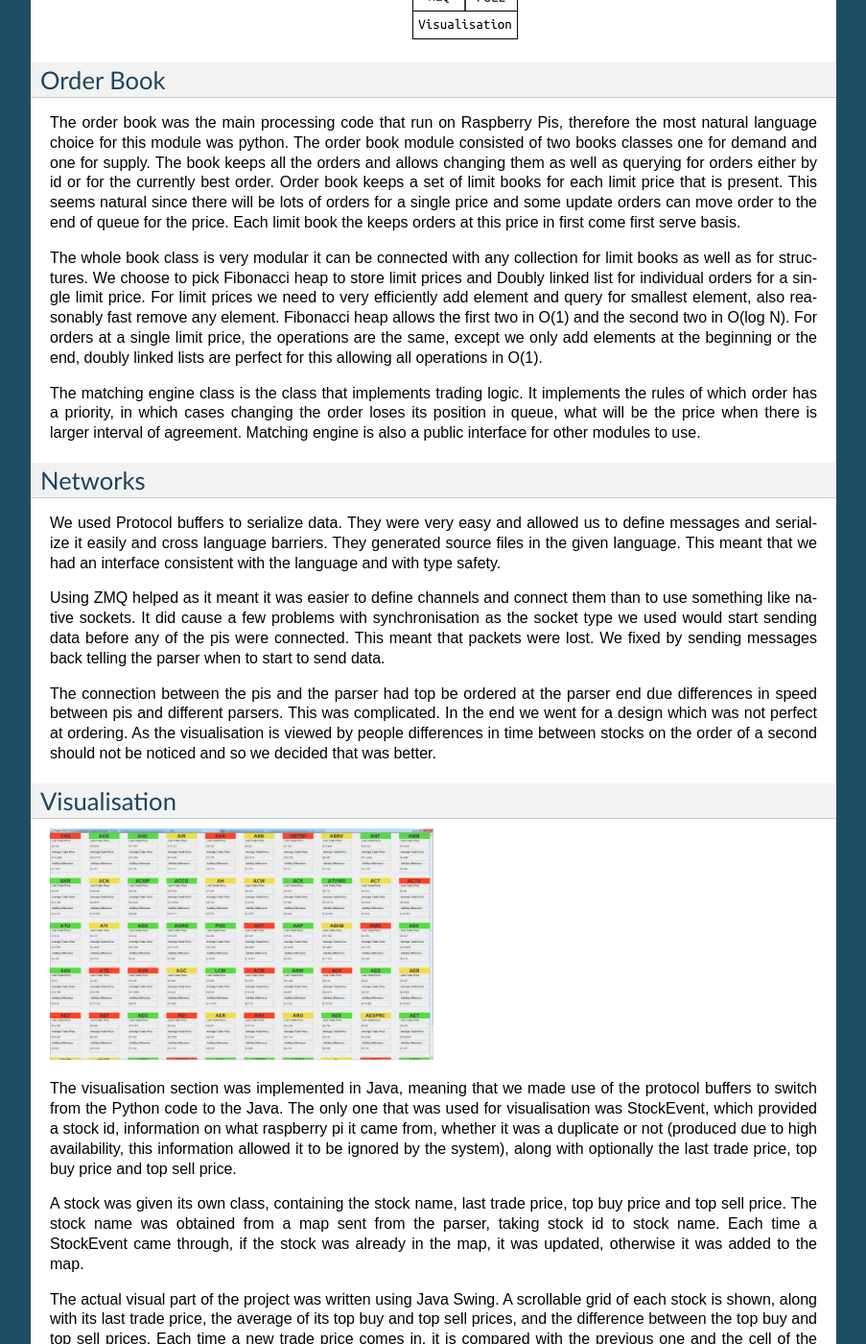
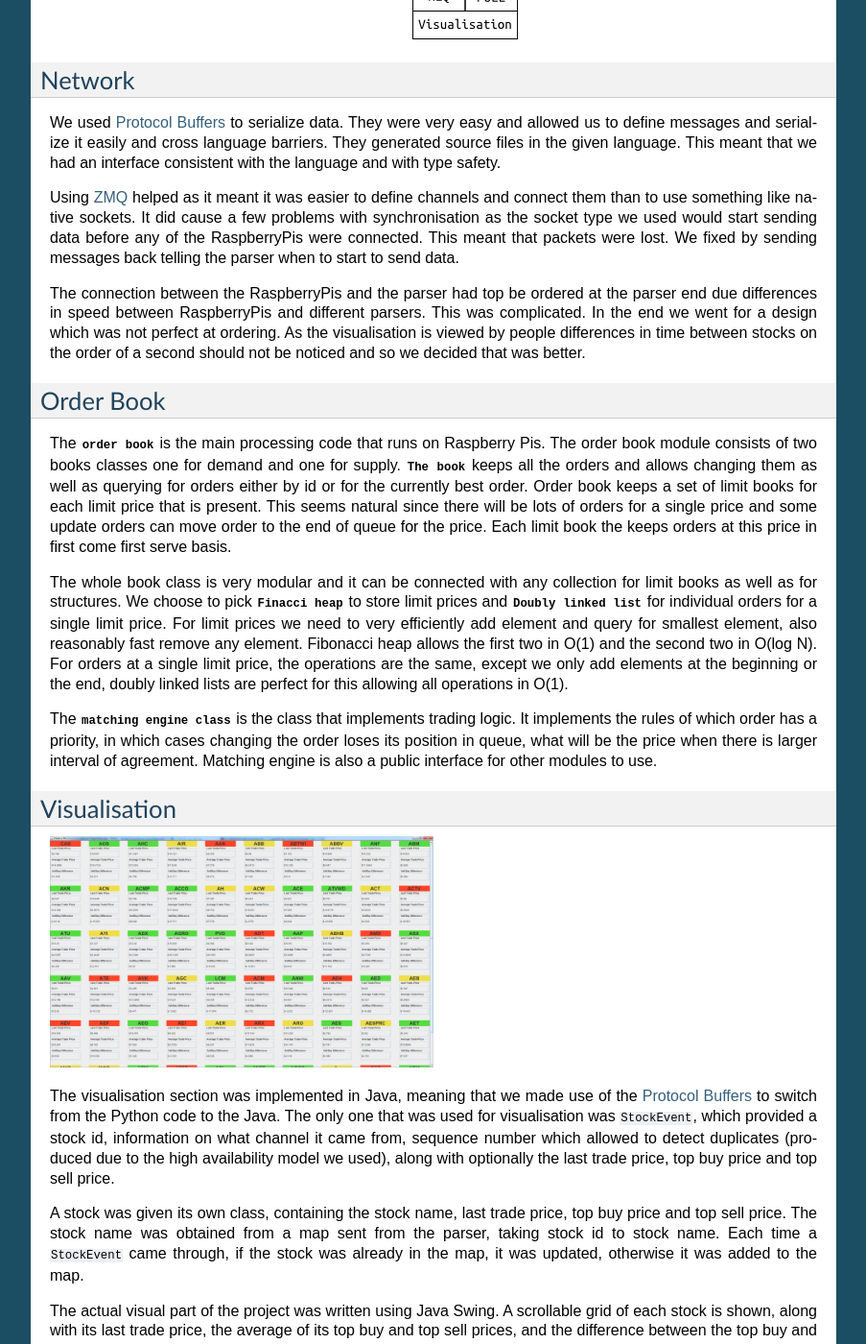
Before and after one commit to kuba/OxBerryPis, a Sphinx documentation site: the page built from docs/sphinx/report.rst, in a window 1280 px wide and 1400 px high, scrolled down 798 px. Shown: the whole window at 96% size, without its empty margins (198-1101 px from the left). Built offline with Sphinx 7.4.7, drawn with Linux system fonts in a browser that asks for light colours.

Commit message:
General review of Josh's report. Ordering.

```diff
--- a/docs/sphinx/report.rst
+++ b/docs/sphinx/report.rst
@@ -4,60 +4,64 @@ Group report
 .. image:: ../network.png
    :alt: Network diagram.
 
+
+Network
+-------
+
+We used `Protocol Buffers
+<https://developers.google.com/protocol-buffers/>`_ to serialize data.
+They were very easy and allowed us to define messages and serialize it
+easily and cross language barriers. They generated source files in the
+given language. This meant that we had an interface consistent with the
+language and with type safety.
+
+Using `ZMQ <http://www.zeromq.org/>`_ helped as it meant it was easier
+to define channels and connect them than to use something like native
+sockets. It did cause a few problems with synchronisation as the socket
+type we used would start sending data before any of the RaspberryPis
+were connected. This meant that packets were lost. We fixed by sending
+messages back telling the parser when to start to send data.
+
+The connection between the RaspberryPis and the parser had top be
+ordered at the parser end due differences in speed between RaspberryPis
+and different parsers.  This was complicated. In the end we went for a
+design which was not perfect at ordering. As the visualisation is viewed
+by people differences in time between stocks on the order of a second
+should not be noticed and so we decided that was better.
+
+
 Order Book
 ----------
 
-The order book was the main processing code that run on Raspberry Pis,
-therefore the most natural language choice for this module was python.
-The order book module consisted of two books classes one for demand and
-one for supply. The book keeps all the orders and allows changing them
-as well as querying for orders either by id or for the currently best
-order. Order book keeps a set of limit books for each limit price that
-is present. This seems natural since there will be lots of orders for a
-single price and some update orders can move order to the end of queue
-for the price. Each limit book the keeps orders at this price in first
-come first serve basis.
+The :py:mod:`order book <oxberrypis.orderbook>` is the main processing
+code that runs on Raspberry Pis.  The order book module consists of two
+books classes one for demand and one for supply. :py:class:`The book
+<oxberrypis.orderbook.book.OrderBook>` keeps all the orders and allows
+changing them as well as querying for orders either by id or for the
+currently best order. Order book keeps a set of limit books for each
+limit price that is present. This seems natural since there will be lots
+of orders for a single price and some update orders can move order to
+the end of queue for the price. Each limit book the keeps orders at this
+price in first come first serve basis.
 
-The whole book class is very modular it can be connected with any
+The whole book class is very modular and it can be connected with any
 collection for limit books as well as for structures. We choose to pick
-Fibonacci heap to store limit prices and Doubly linked list for
-individual orders for a single limit price. For limit prices we need to
-very efficiently add element and query for smallest element, also
-reasonably fast remove any element. Fibonacci heap allows the first two
-in O(1) and the second two in O(log N). For orders at a single limit
-price, the operations are the same, except we only add elements at the
-beginning or the end, doubly linked lists are perfect for this allowing
-all operations in O(1).
+:py:mod:`Finacci heap <oxberrypis.orderbook.fibonacci_heap>` to store
+limit prices and :py:mod:`Doubly linked list
+<oxberrypis.orderbook.linked_list>` for individual orders for a single
+limit price. For limit prices we need to very efficiently add element
+and query for smallest element, also reasonably fast remove any element.
+Fibonacci heap allows the first two in O(1) and the second two in O(log
+N). For orders at a single limit price, the operations are the same,
+except we only add elements at the beginning or the end, doubly linked
+lists are perfect for this allowing all operations in O(1).
 
-The matching engine class is the class that implements trading logic. It
-implements the rules of which order has a priority, in which cases
-changing the order loses its position in queue, what will be the price
-when there is larger interval of agreement. Matching engine is also a
-public interface for other modules to use.
-
-
-Networks
---------
-
-We used Protocol buffers to serialize data. They were very easy and
-allowed us to define messages and serialize it easily and cross language
-barriers. They generated source files in the given language. This meant
-that we had an interface consistent with the language and with type
-safety.
-
-Using ZMQ helped as it meant it was easier to define channels and
-connect them than to use something like native sockets. It did cause a
-few problems with synchronisation as the socket type we used would start
-sending data before any of the pis were connected. This meant that
-packets were lost. We fixed by sending messages back telling the parser
-when to start to send data.
-
-The connection between the pis and the parser had top be ordered at the
-parser end due differences in speed between pis and different parsers.
-This was complicated. In the end we went for a design which was not
-perfect at ordering. As the visualisation is viewed by people
-differences in time between stocks on the order of a second should not
-be noticed and so we decided that was better.
+The :py:class:`matching engine class
+<oxberrypis.orderbook.matching_engine.MatchingEngine>` is the class that
+implements trading logic. It implements the rules of which order has a
+priority, in which cases changing the order loses its position in queue,
+what will be the price when there is larger interval of agreement.
+Matching engine is also a public interface for other modules to use.
 
 
 Visualisation
@@ -68,18 +72,19 @@ Visualisation
    :alt: Visualisation screenshot.
 
 The visualisation section was implemented in Java, meaning that we made
-use of the protocol buffers to switch from the Python code to the Java.
-The only one that was used for visualisation was StockEvent, which
-provided a stock id, information on what raspberry pi it came from,
-whether it was a duplicate or not (produced due to high availability,
-this information allowed it to be ignored by the system), along with
+use of the `Protocol Buffers
+<https://developers.google.com/protocol-buffers/>`_ to switch from the
+Python code to the Java. The only one that was used for visualisation
+was ``StockEvent``, which provided a stock id, information on what
+channel it came from, sequence number which allowed to detect duplicates
+(produced due to the high availability model we used), along with
 optionally the last trade price, top buy price and top sell price.
 
 A stock was given its own class, containing the stock name, last trade
 price, top buy price and top sell price. The stock name was obtained
 from a map sent from the parser, taking stock id to stock name. Each
-time a StockEvent came through, if the stock was already in the map, it
-was updated, otherwise it was added to the map.
+time a ``StockEvent`` came through, if the stock was already in the map,
+it was updated, otherwise it was added to the map.
 
 The actual visual part of the project was written using Java Swing. A
 scrollable grid of each stock is shown, along with its last trade price,
```
